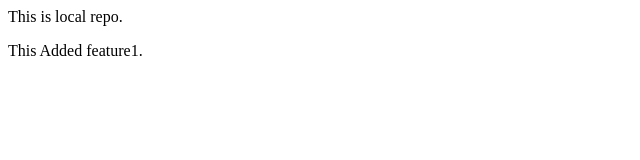
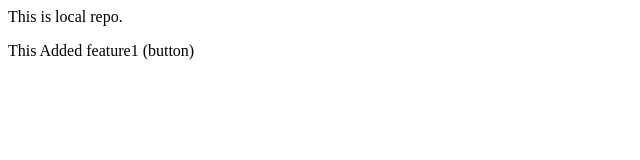
Before and after one commit to Simanchala-Mohapatra/localrepo, a plain HTML site: page index.html in a window 1280 px wide. Shown: the full height of the page, 0-640 px from the left. Drawn offline with Linux system fonts and the light colour scheme.

```diff
--- a/index.html
+++ b/index.html
@@ -1,2 +1,2 @@
 <p>This is local repo.</p>
-<p>This Added feature1.</p>
+<p>This Added feature1 (button)</p>
```
